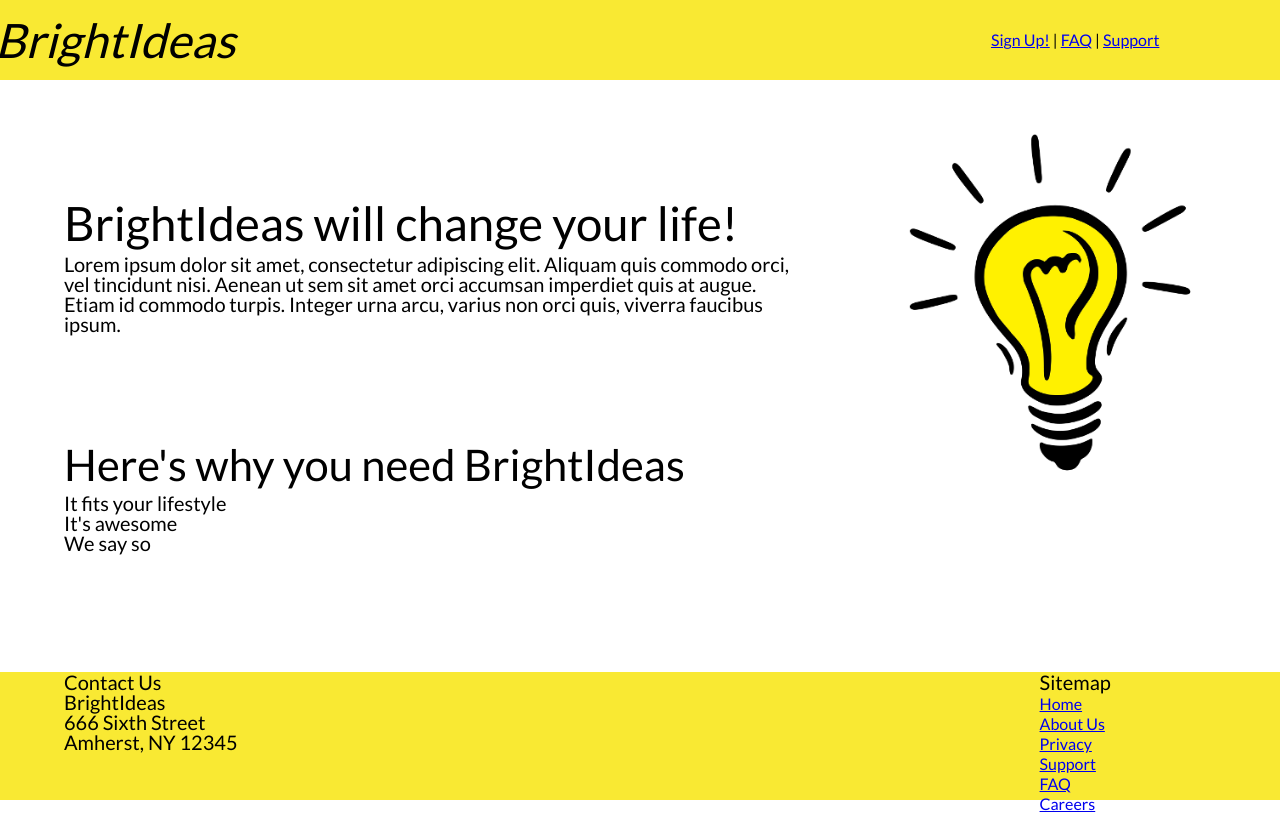
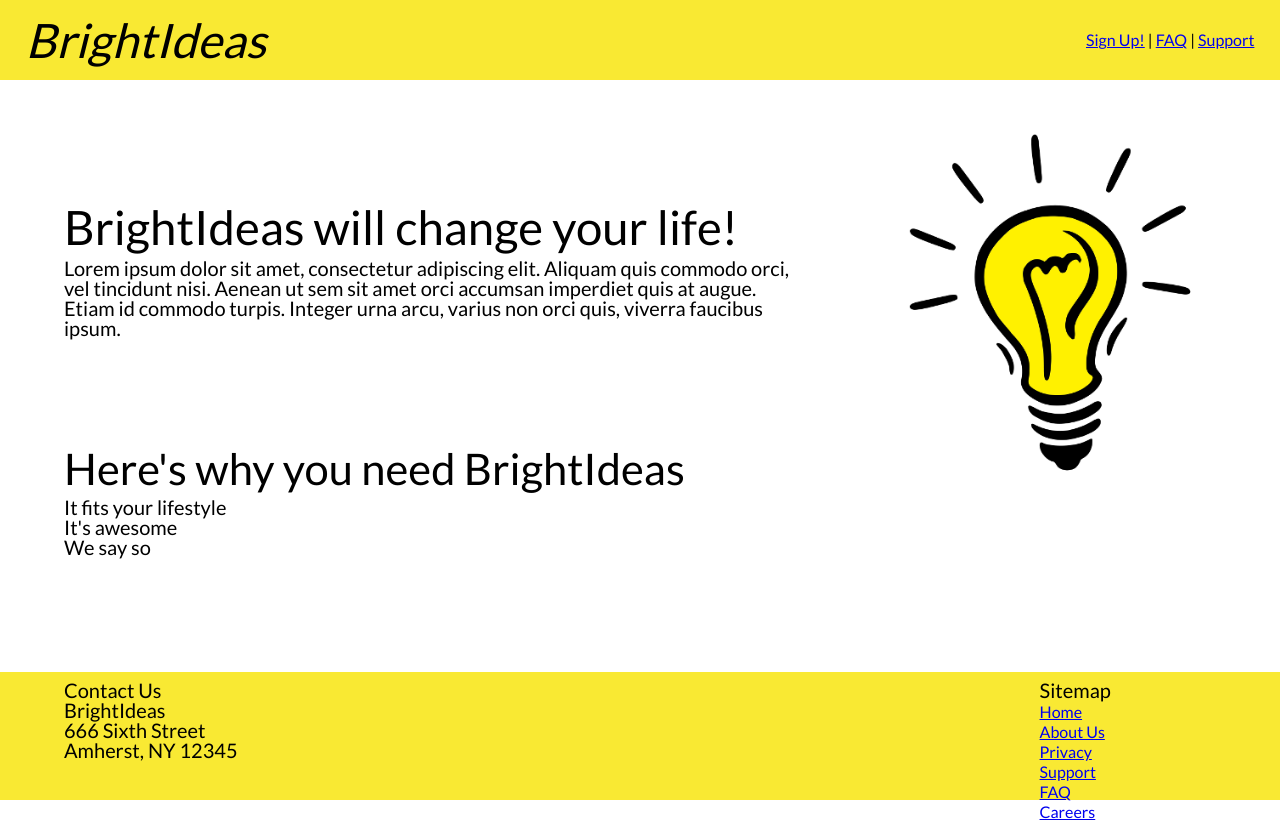
Before and after one commit to jcwalp/cs215_Lab2, a plain HTML site: page Lab2/index.html in a window 1280 px wide. Drawn offline with Linux system fonts and the light colour scheme.

Commit message:
final version? unless kyle finds a bug

```diff
--- a/Lab2/CSS/style.css
+++ b/Lab2/CSS/style.css
@@ -1,4 +1,3 @@
-
 body {
   display: flex;
   justify-content: center;
@@ -10,12 +9,13 @@ html {
   overflow: scroll;
   overflow-x: hidden;
 }
+
 ::-webkit-scrollbar {
-    width: 0px;  /* Remove scrollbar space */
-    background: transparent;  /* Optional: just make scrollbar invisible */
+  width: 0px;
+  /* Remove scrollbar space */
+  background: transparent;
+  /* Optional: just make scrollbar invisible */
 }
-
-
 
 .item {
   display: flex;
@@ -24,17 +24,16 @@ html {
   font-size: 16px;
 }
 
-
-
 .container {
   width: 100vw;
   height: 100vh;
-    display: grid; /* create grid layout */
-    grid-template-columns: 68vw 32vw; /* 2 columns with specific width */
-    grid-template-rows: 10vh 74vh 16vh; /* 3 rows with specified height */
-
+  display: grid;
+  /* create grid layout */
+  grid-template-columns: 68vw 32vw;
+  /* 2 columns with specific width */
+  grid-template-rows: 10vh 74vh 16vh;
+  /* 3 rows with specified height */
 }
-
 
 .header {
   background: #f9e933;
@@ -42,10 +41,11 @@ html {
   grid-row: 1/ 2;
   /* grid column start column 1 and column end 3 */
   grid-column: 1 / 3;
-    grid-template-columns: 68vw 32vw; /* 2 columns with specific width */
-    grid-template-rows: 10vh 74vh 16vh; /* 3 rows with specified height */
+  grid-template-columns: 68vw 32vw;
+  /* 2 columns with specific width */
+  grid-template-rows: 10vh 74vh 16vh;
+  /* 3 rows with specified height */
   display: grid;
-
 }
 
 h1 {
@@ -54,45 +54,43 @@ h1 {
 
 .header_left {
   font-style: italic;
-  margin-right: 50vw;
+  justify-content: left;
+  padding-left: 2vw;
   grid-row: 1/2;
   grid-column: 1/2;
-
+  display: grid;
 }
 
-
-
 .header_right {
-
-
+  justify-content: right;
+  padding-right: 2vw;
+  display: grid;
 }
-
-
-
 
 .content-left {
   /* grid row start row 2 and row end 3 */
   grid-row: 2/ 3;
   /* grid column start column 1 and column 2 end */
   grid-column: 1 / 2;
-    display:grid;
+  display: grid;
   justify-content: left;
   padding: 5vw;
-
 }
 
-
 .content-left-top {
-    display:grid;
-
-
+  display: grid;
 }
 
+.content-left-bottom {
+  display: grid;
+}
 
+ul {
+  padding-top: 1vh;
+}
 
-.content-left-bottom {
-   display:grid;
-
+li {
+  font-size: 2.5vh;
 }
 
 p {
@@ -104,7 +102,6 @@ h2 {
   padding-bottom: 1vh;
 }
 
-
 h3 {
   font-size: 3.4vmax;
   padding-bottom: 0.5vmax;
@@ -115,19 +112,14 @@ a {
   font-size: 2vh;
 }
 
-
-
-
 .content-right {
   /* grid row start row 2 and row end 3 */
   grid-row: 2/ 3;
   /* grid column start column 2 and column 3 end */
   grid-column: 2 /3;
   align-items: start;
-    display:grid;
-
+  display: grid;
 }
-
 
 .content-right>img {
   object-fit: cover;
@@ -136,8 +128,6 @@ a {
   padding-top: 6vh;
 }
 
-
-
 .footer {
   background: #f9e933;
   /* grid row start 3 and  row end 4 */
@@ -145,27 +135,20 @@ a {
   /* grid column start column 1 and column end 3 */
   grid-column: 1/3;
   background: #f9e933;
-    grid-template-columns: 68vw 32vw; /* 2 columns with specific width */
-    grid-template-rows: 10vh 74vh 16vh; /* 3 rows with specified height */
+  grid-template-columns: 68vw 32vw;
+  /* 2 columns with specific width */
+  grid-template-rows: 10vh 74vh 16vh;
+  /* 3 rows with specified height */
   display: grid;
-
 }
-
 
 .footer_left {
   /* margin-right: 45vw; */
   padding-left: 5vw;
   justify-content: left;
-	display:grid;
-
+  display: grid;
 }
 
-li {
-  font-size: 2.5vh;
+.footer_right {
+  display: grid;
 }
-
-
-.footer_right {
-	display:grid;
-
-}
```
Lines whose indentation alone changed are shown as unchanged.
